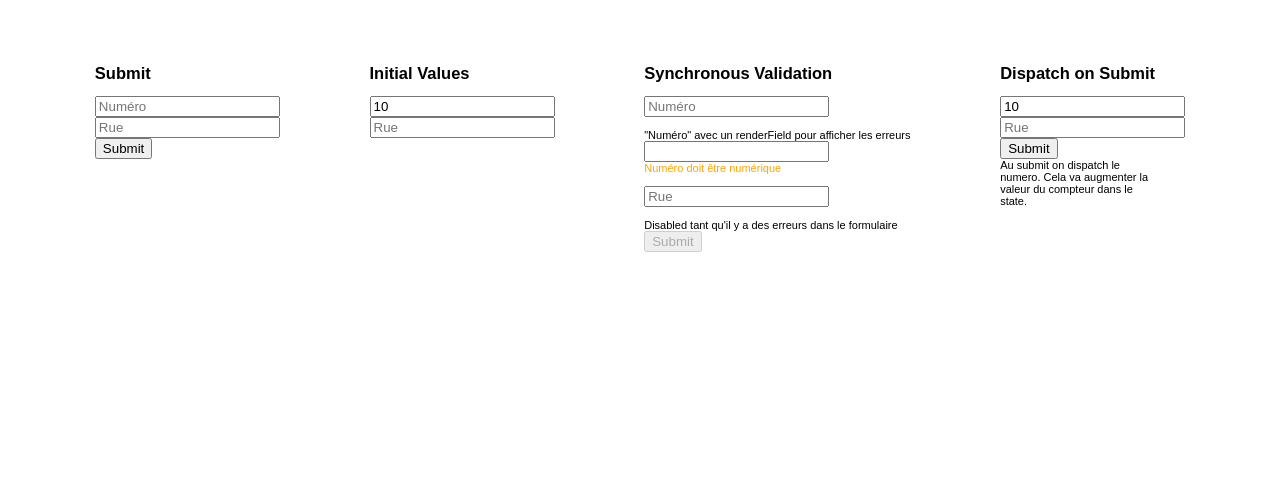
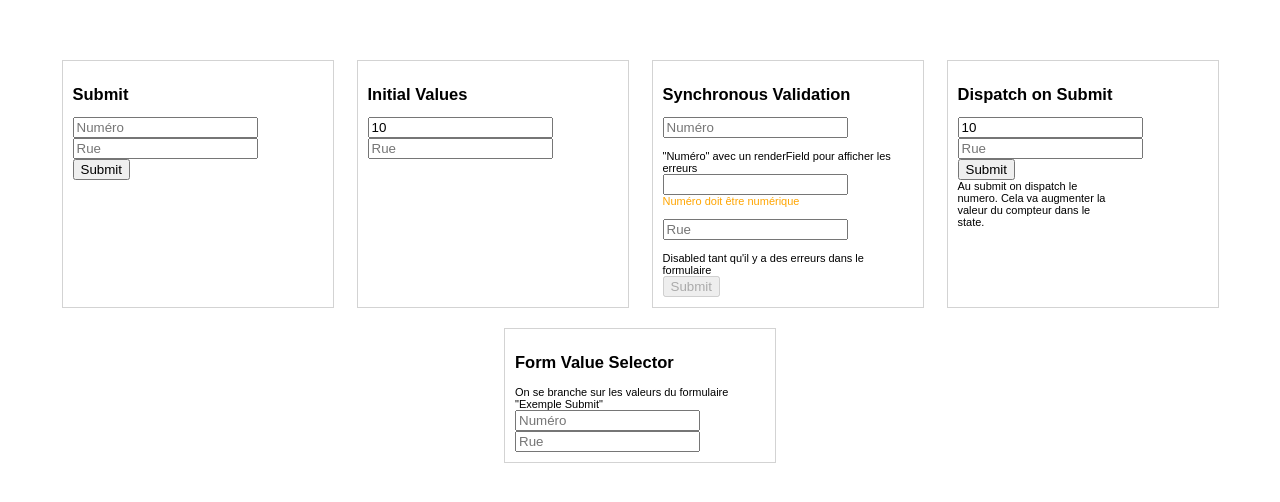
Before and after one commit to CadiChris/sandbox-redux-form, a React (Create React App) app: page / in a window 1280 px wide. Shown: the top 502 px of the page. Built offline with nearby package versions, Linux system fonts and the light colour scheme.

Commit message:
Exemples de tailles égales

```diff
--- a/src/App.js
+++ b/src/App.js
@@ -3,18 +3,25 @@ import ExempleSubmit from './Exemples/Submit';
 import ExempleInitialValues from './Exemples/InitialValues';
 import ExempleSynchronousValidation from './Exemples/SynchronousValidation';
 import ExempleDispatchOnSubmit from './Exemples/DispatchOnSubmit';
+import ExempleFormValueSelector from './Exemples/FormValueSelector';
 
 class App extends Component {
   render() {
     return (
         <div style={{display: 'flex', margin:'50px', justifyContent:'space-around', flexWrap: 'wrap'}}>
-          <ExempleSubmit />
-          <ExempleInitialValues />
-          <ExempleSynchronousValidation />
-          <ExempleDispatchOnSubmit/>
+          { brique(<ExempleSubmit />) }
+          { brique(<ExempleInitialValues />) }
+          { brique(<ExempleSynchronousValidation />) }
+          { brique(<ExempleDispatchOnSubmit />) }
+          { brique(<ExempleFormValueSelector />) }
         </div>
     );
   }
 }
+const brique = (composant) => (
+    <div style={{width:'250px', padding:'10px', margin:'10px', border: '1px solid lightgray'}}>
+      {composant}
+    </div>
+)
 
 export default App
```
